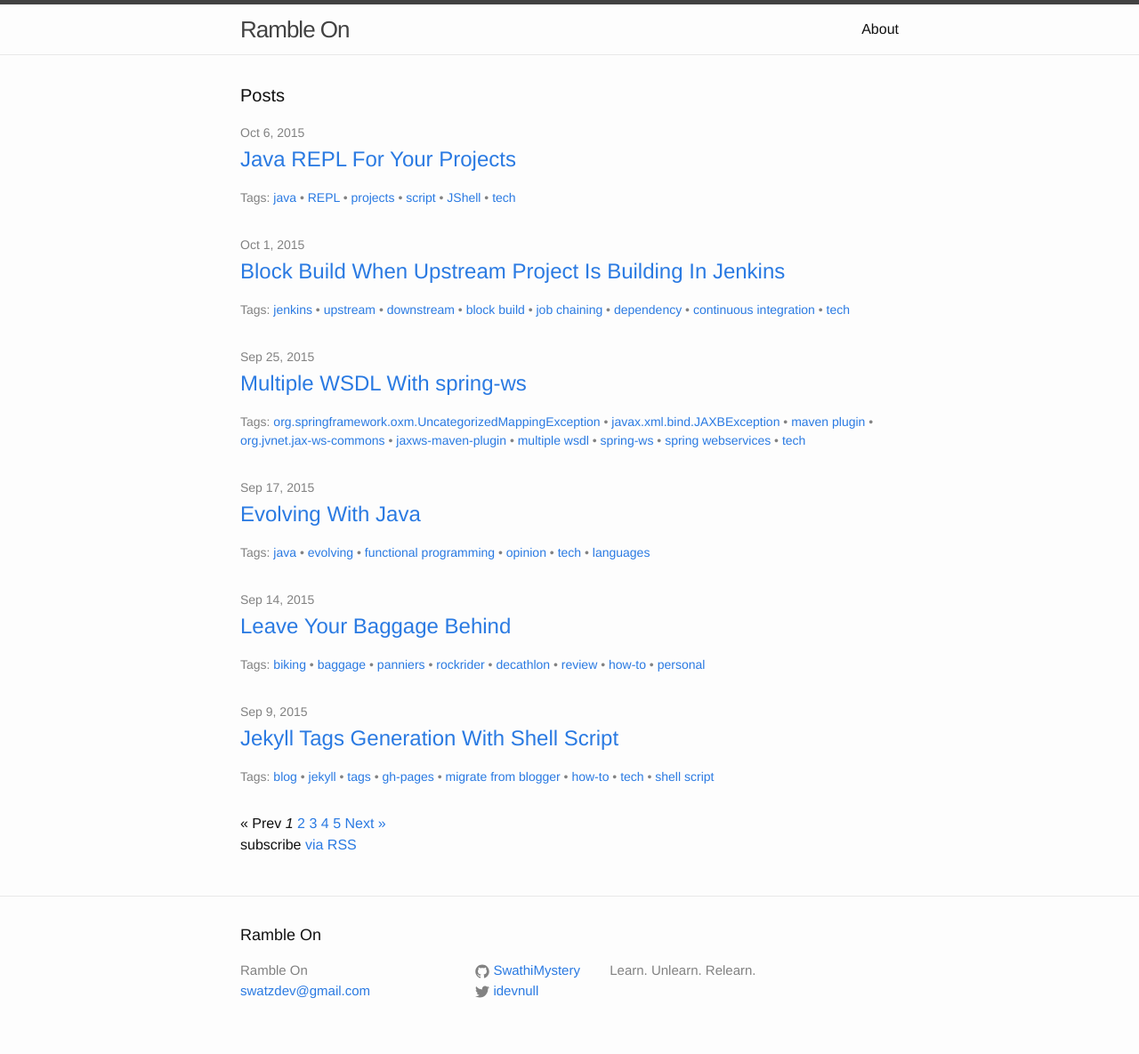
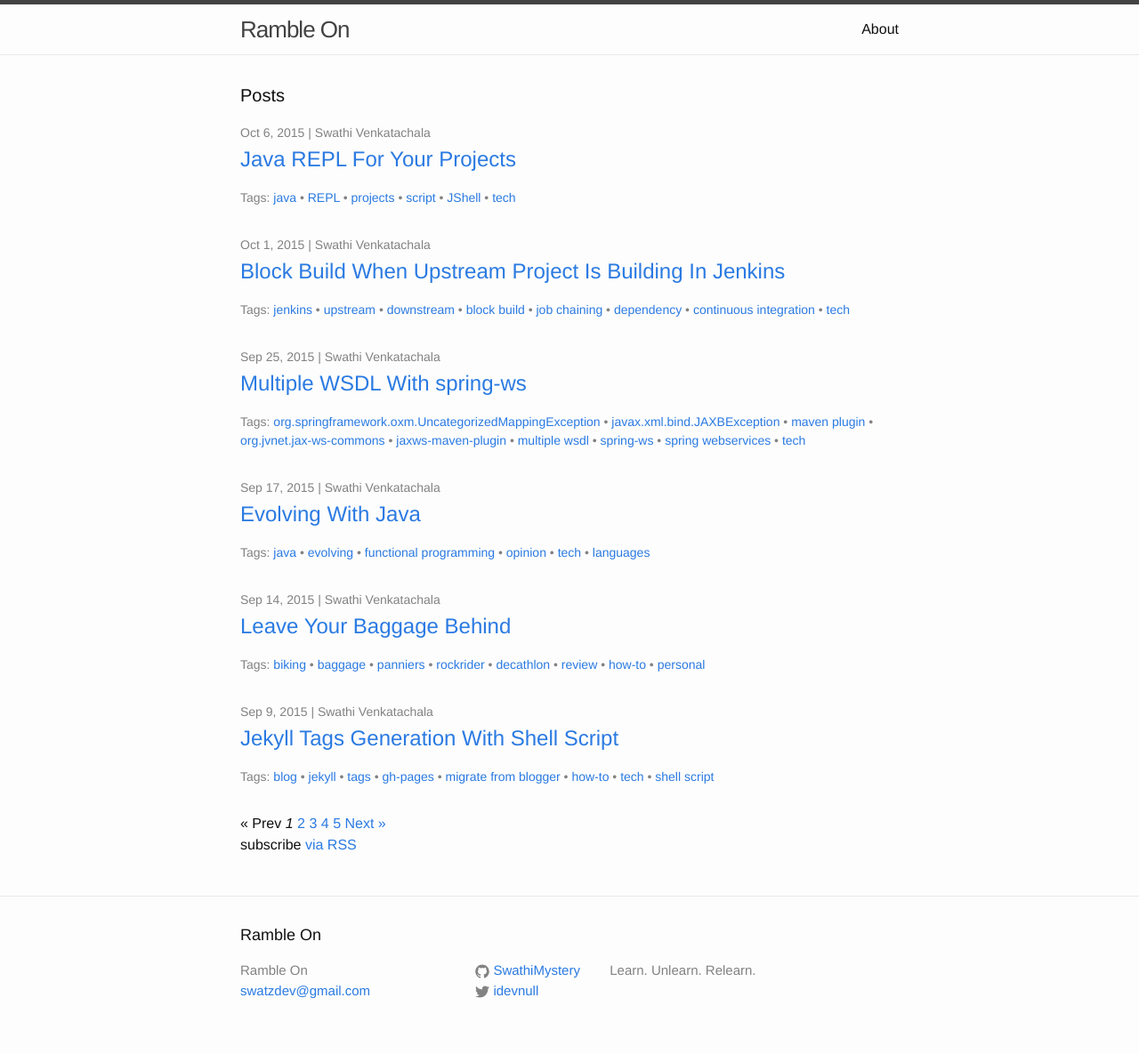
Before and after one commit to SwathiMystery/femgeekz.github.io, a Jekyll site: the page built from index.html, in a window 1280 px wide. Shown: the whole page at 89% size. Built offline with Jekyll 4.4.1, drawn with Linux system fonts in a browser that asks for light colours; the list of posts is cut into pages by our own code.

Commit message:
Issue #14 author tag at index page

```diff
--- a/index.html
+++ b/index.html
@@ -9,7 +9,7 @@ layout: default
 	<ul class="post-list">
 		{% for post in paginator.posts %}
 		<li>
-		<span class="post-meta">{{ post.date | date: "%b %-d, %Y" }}</span>
+		<span class="post-meta">{{ post.date | date: "%b %-d, %Y" }}  | Swathi Venkatachala</span>
 
 		<h2>
 			<a class="post-link" href="{{ post.url | prepend: site.baseurl }}">{{ post.title }}</a>
@@ -18,11 +18,10 @@ layout: default
 		{% if forloop.first %}
 		Tags:
 		{% endif %}
-		<a href="{{ site.url }}/tag/{{ tag }}" title="Index for {{ tag }}">{{ tag }}</a>{% if forloop.last == false %} • {% endif %}
+		<a href="{{ site.url }}/tag/{{ tag }}" title="Index for {{ tag }}">{{ tag }}</a>{% if forloop.last == false %} •
+		{% endif %}
 		{% endfor %}
 		</p>
-
-
 		</li>
 		{% endfor %}
 	</ul>
```
